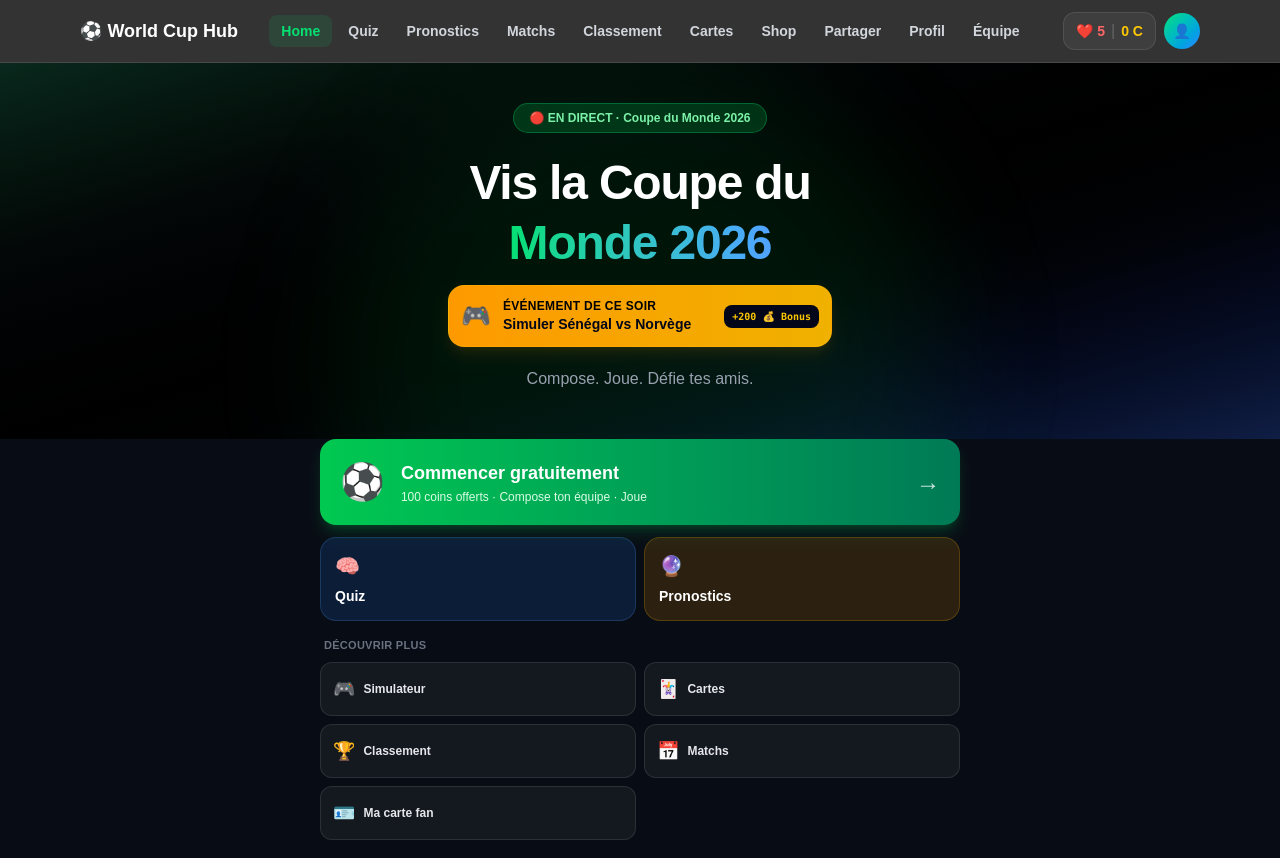
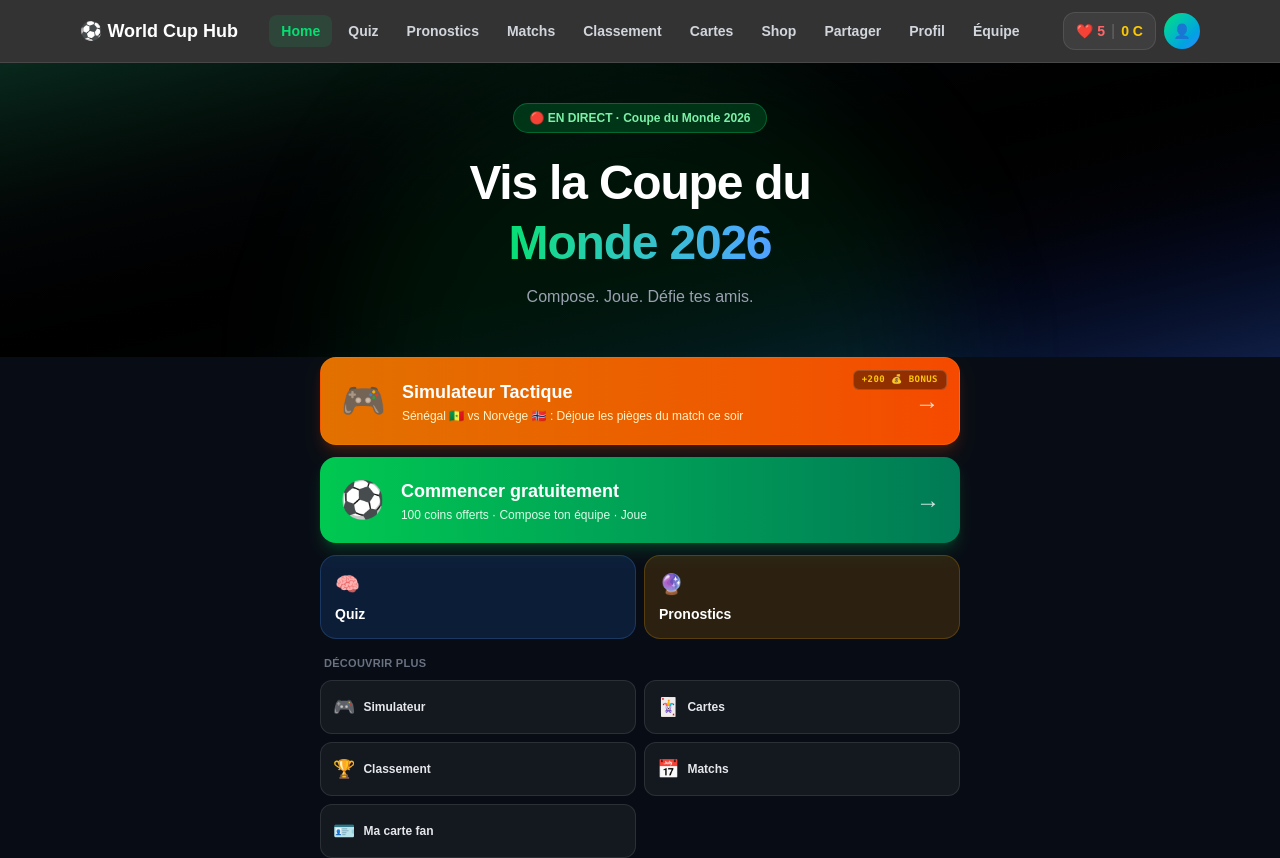
Before and after one commit to Elhadji17/world-cup-hub, a React (Vite) app: page / in a window 1280 px wide. Shown: the top 858 px of the page. Built offline with nearby package versions, Linux system fonts and the light colour scheme.

Commit message:
feat: evenements scriptes Senegal-Norvege fusionnes avec moteur aleatoire

```diff
--- a/src/pages/Home.jsx
+++ b/src/pages/Home.jsx
@@ -9,7 +9,7 @@ import AuthModal                   from "../components/AuthModal";
 
 // Découverte secondaire — grille compacte 2x2
 const DISCOVER = [
-  { to: "/simulator",   emoji: "🎮", title: "Simulateur" }, // ← ajoute cette ligne en premier
+  { to: "/simulator",   emoji: "🎮", title: "Simulateur" },
   { to: "/cards",       emoji: "🃏", title: "Cartes" },
   { to: "/leaderboard", emoji: "🏆", title: "Classement" },
   { to: "/matches",     emoji: "📅", title: "Matchs" },
@@ -82,32 +82,6 @@ export default function Home() {
             </span>
           </motion.h1>
 
-          {/* 🔥 BANDEAU ACCÈS RAPIDE SIMULATEUR (À LA UNE AUJOURD'HUI) */}
-          <motion.div
-            initial={{ opacity: 0, scale: 0.95 }}
-            animate={{ opacity: 1, scale: 1 }}
-            transition={{ delay: 0.15 }}
-            className="mb-5 max-w-sm mx-auto"
-          >
-            <Link to="/simulator">
-              <motion.div
-                whileTap={{ scale: 0.97 }}
-                className="bg-gradient-to-r from-amber-500 to-yellow-500 p-3 rounded-2xl flex items-center justify-between shadow-lg shadow-amber-500/10 border border-amber-400/30 text-left"
-              >
-                <div className="flex items-center gap-3">
-                  <span className="text-2xl">🎮</span>
-                  <div>
-                    <div className="text-xs font-black text-black uppercase tracking-wide">Événement de ce soir</div>
-                    <div className="text-sm font-black text-slate-950">Simuler Sénégal vs Norvège</div>
-                  </div>
-                </div>
-                <span className="bg-slate-950 text-yellow-400 font-mono text-[10px] font-bold px-2 py-1 rounded-lg shrink-0">
-                  +200 💰 Bonus
-                </span>
-              </motion.div>
-            </Link>
-          </motion.div>
-
           <motion.p
             initial={{ opacity: 0 }}
             animate={{ opacity: 1 }}
@@ -142,8 +116,39 @@ export default function Home() {
         </div>
       </section>
 
-      {/* ── ACTION PRINCIPALE : MATCH ───────────────────────────────────────── */}
-      <section className="px-4 pb-3 max-w-2xl mx-auto">
+      {/* ── ACTIONS PRINCIPALES : SIMULATEUR & MATCH ───────────────────────── */}
+      <section className="px-4 pb-3 max-w-2xl mx-auto space-y-3">
+
+        {/* 🎮 BOUTON SIMULATEUR (À LA UNE AUJOURD'HUI) */}
+        <motion.div
+          initial={{ opacity: 0, y: 10 }}
+          animate={{ opacity: 1, y: 0 }}
+          transition={{ delay: 0.28 }}
+        >
+          <Link to="/simulator">
+            <motion.div whileTap={{ scale: 0.98 }}
+              className="relative overflow-hidden rounded-2xl bg-gradient-to-r from-amber-600 to-orange-600 p-5 flex items-center gap-4 shadow-lg shadow-orange-600/20 border border-amber-500/20"
+            >
+              {/* Badge bonus absolu */}
+              <div className="absolute top-3 right-3 bg-black/40 border border-white/15 text-yellow-400 font-mono text-[9px] font-black px-2 py-0.5 rounded-md uppercase tracking-wider">
+                +200 💰 Bonus
+              </div>
+
+              <div className="text-4xl shrink-0 animate-pulse">🎮</div>
+              <div className="flex-1 min-w-0">
+                <h2 className="font-black text-white text-lg flex items-center gap-2">
+                  Simulateur Tactique
+                </h2>
+                <p className="text-xs text-amber-100 mt-0.5 font-medium">
+                  Sénégal 🇸🇳 vs Norvège 🇳🇴 : Déjoue les pièges du match ce soir
+                </p>
+              </div>
+              <div className="text-2xl shrink-0 text-white/80">→</div>
+            </motion.div>
+          </Link>
+        </motion.div>
+
+        {/* ⚽ BOUTON COMPOSITION / MATCH DE BASE */}
         <motion.div
           initial={{ opacity: 0, y: 10 }}
           animate={{ opacity: 1, y: 0 }}
```
